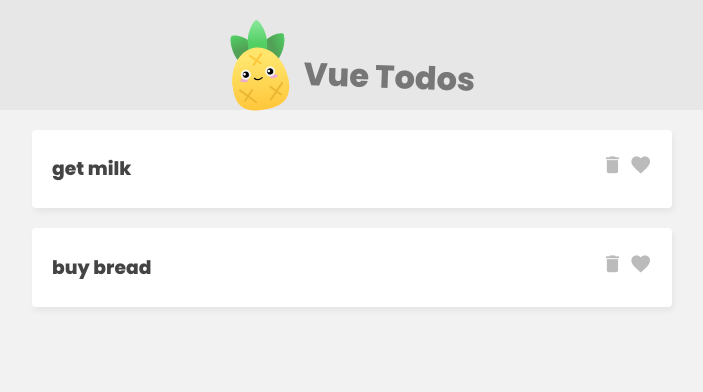
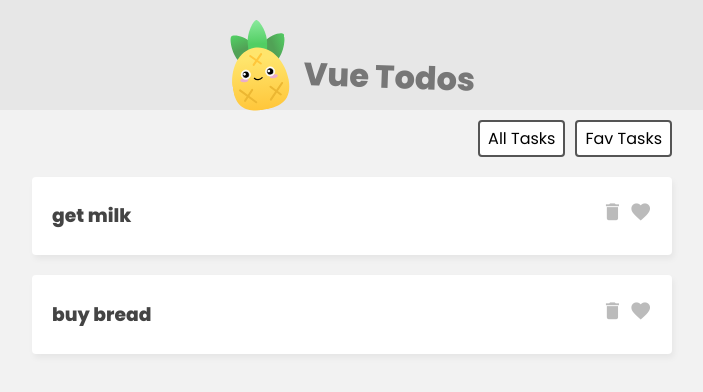
Before and after one commit to nithinK-142/vue-todo, a Vue app: page / in a window 1280 px wide. Shown: the top 392 px of the page, without its empty margins (288-991 px from the left). Built offline with nearby package versions, Linux system fonts and the light colour scheme.

Commit message:
feat: toggle between favorite and all tasks.

```diff
--- a/src/App.vue
+++ b/src/App.vue
@@ -1,28 +1,19 @@
 <template>
   <main>
     <header>
-      <img src="./assets/pinia-logo.svg" alt="pinia logo" />
+      <img src="./assets/pinia-logo.svg" alt="pineapple" />
       <h1>Vue Todos</h1>
     </header>
-    <TaskDetails :tasks="tasks" />
+    <TaskDetails :tasks="tasks" :favs="favs" />
   </main>
 </template>
 
 <script setup>
 import { useTaskStore } from "@/stores/TaskStore";
 import { storeToRefs } from "pinia";
-import TaskDetails from "@/components/TaskDetails.vue"
+import TaskDetails from "@/components/TaskDetails.vue";
 
 const taskStore = useTaskStore();
 
-const { tasks } = storeToRefs(taskStore);
+const { tasks, favs } = storeToRefs(taskStore);
 </script>
-
-<style>
-.tasks {
-  display: flex;
-  justify-content: center;
-  align-items: center;
-  gap: 1rem;
-}
-</style>
--- a/src/assets/main.css
+++ b/src/assets/main.css
@@ -59,3 +59,22 @@ header h1 {
   cursor: pointer;
   color: #bbb;
 }
+
+
+/* filter nav */
+.filter {
+  width: 640px;
+  margin: 10px auto;
+  text-align: right;
+}
+.filter button {
+  display: inline-block;
+  margin-left: 10px;
+  background: #fff;
+  border: 2px solid #555;
+  border-radius: 4px;
+  padding: 4px 8px;
+  cursor: pointer;
+  font-size: 0.8em;
+  font-size: 1em;
+}
--- a/src/components/TaskDetails.vue
+++ b/src/components/TaskDetails.vue
@@ -1,5 +1,9 @@
 <template>
-  <div v-for="task in tasks" :key="task.id" class="task-list">
+  <div class="filter">
+    <button @click="setFilter('all')">All Tasks</button>
+    <button @click="setFilter('fav')">Fav Tasks</button>
+  </div>
+  <div v-for="task in filteredTasks" :key="task.id" class="task-list">
     <div class="task">
       <h3>
         {{ task.title }}
@@ -13,5 +17,18 @@
 </template>
 
 <script setup>
-const props = defineProps(["tasks"]);
+import { ref, computed } from "vue";
+
+const { tasks, favs } = defineProps(["tasks", "favs"]);
+
+const filter = ref("all");
+
+const setFilter = (value) => {
+  filter.value = value;
+};
+
+const filteredTasks = computed(() => {
+  if (filter.value === "all") return tasks;
+  else if (filter.value === "fav") return favs;
+});
 </script>
--- a/src/stores/TaskStore.js
+++ b/src/stores/TaskStore.js
@@ -7,4 +7,9 @@ export const useTaskStore = defineStore("todos", {
       { id: 2, title: "buy bread", isFav: true },
     ],
   }),
+  getters: {
+    favs() {
+      return this.tasks.filter((t) => t.isFav);
+    },
+  },
 });
```
